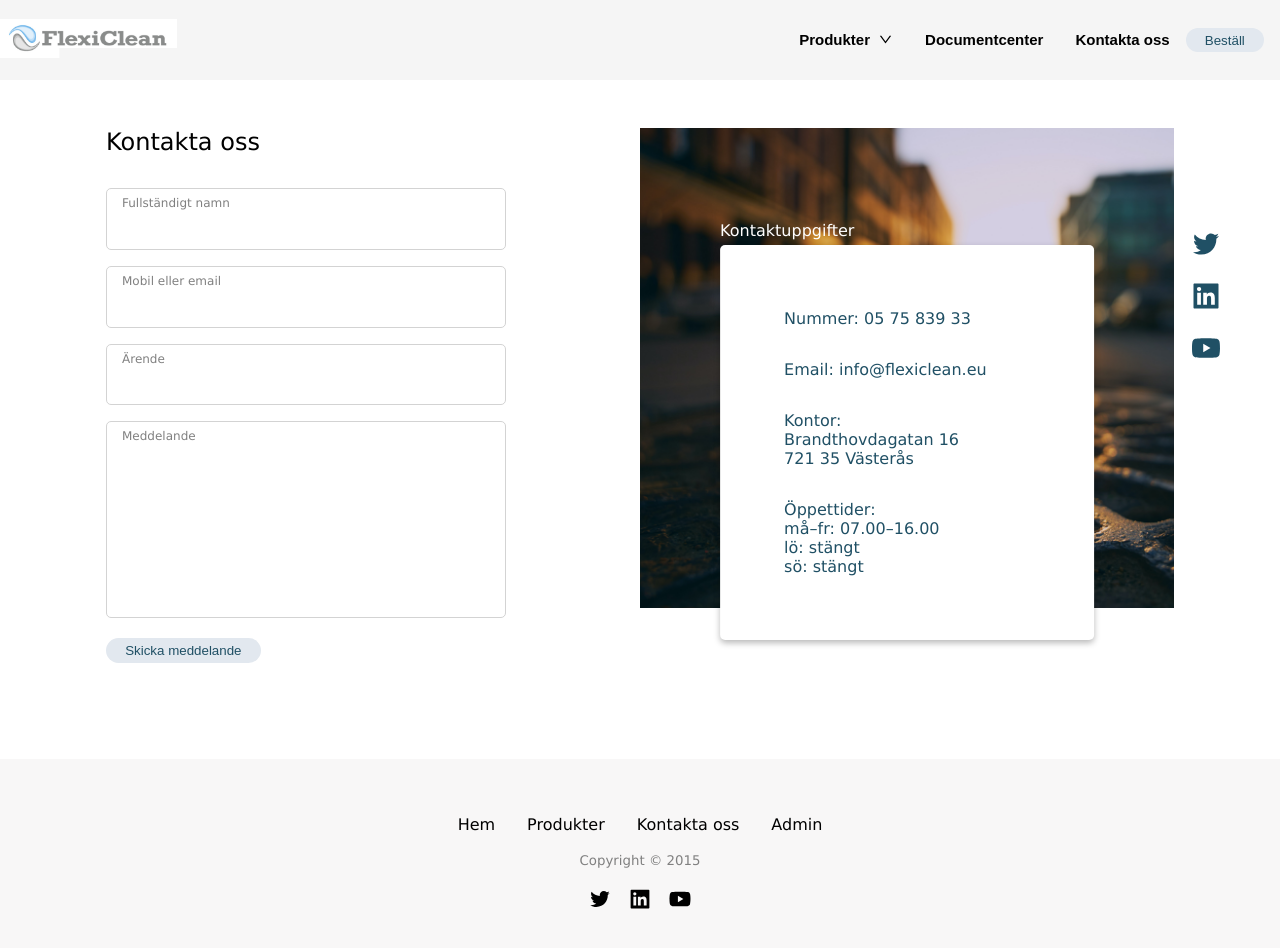
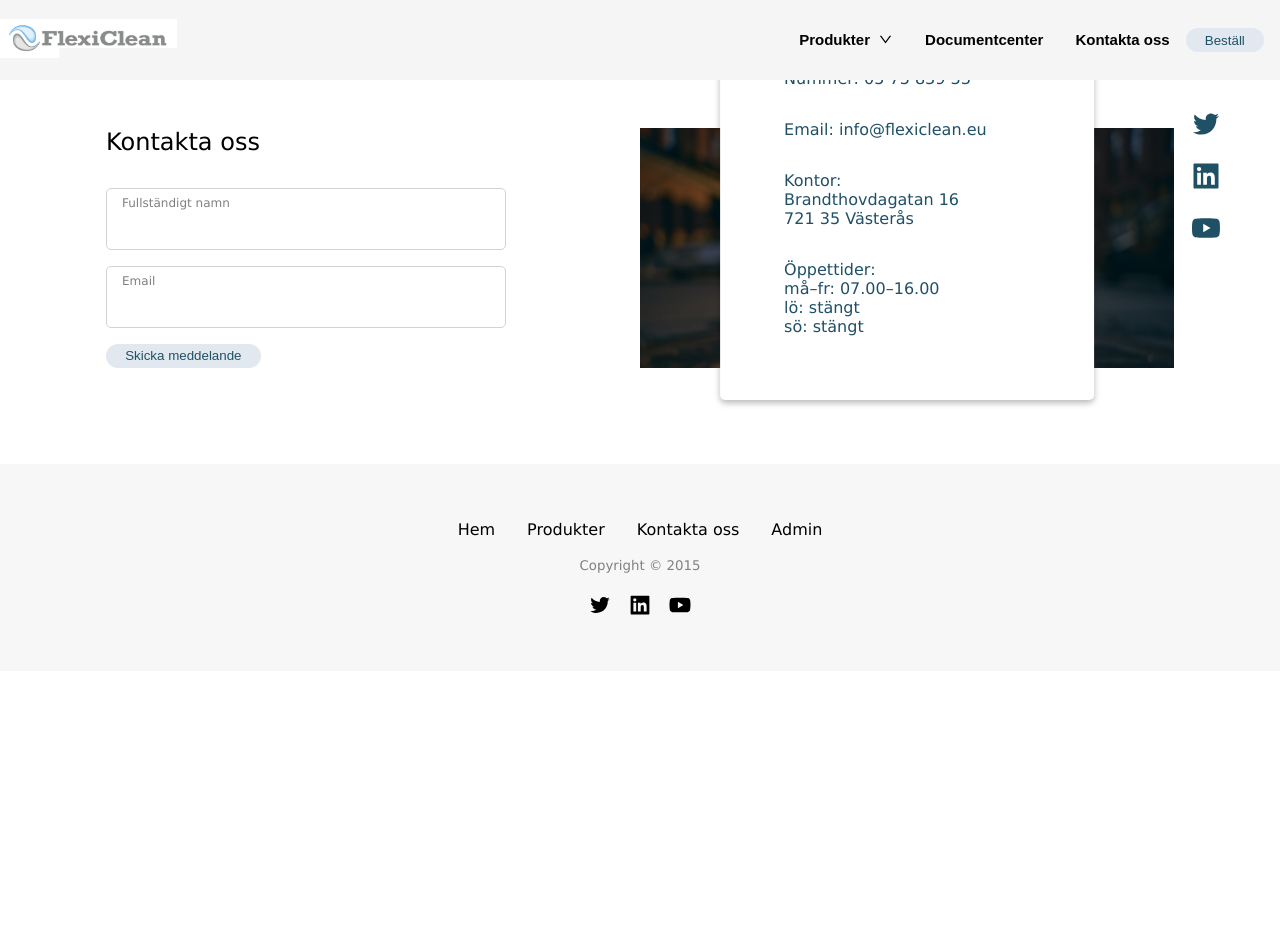
Before and after one commit to saraohman97/flexiclean-update, a React (Create React App) app: page /kontakta-oss in a window 1280 px wide. Shown: the top 948 px of the page. After the commit the page ends 800 px from the top, so only its background shows below. Built offline with nearby package versions, Linux system fonts and the light colour scheme; a web font is replaced by a local one.

Commit message:
Added validation to form

```diff
--- a/src/pages/Contact.js
+++ b/src/pages/Contact.js
@@ -5,28 +5,49 @@ import { AiFillLinkedin } from "react-icons/ai";
 import { AiFillYoutube } from "react-icons/ai";
 import { addMessage } from '../data/api.js';
 
+const Contact = () => {
 
-
-const Contact = () => {
-  const [name, setName] = useState('')
-  const [mobile, setMobile] = useState('')
-  const [subject, setSubject] = useState('')
-  const [body, setBody] = useState('')
-  // const [error, setError] = useState(false)
-
+  const [message, setMessage] = useState({
+    fullName: '',
+    email: ''
+  })
+  const [error, setError] = useState(false)
+  const [success, setSuccess] = useState(false)
 
   const queryClient = useQueryClient()
 
+
   const addMessageMutation = useMutation(addMessage, {
     onSuccess: () => {
-      queryClient.invalidateQueries("messages")
+      queryClient.invalidateQueries('messages')
     }
   })
 
+  const handleChangeInput = (e) => {
+    setMessage({
+      ...message,
+      [e.target.name]: e.target.value
+    })
+  }
+
   const handleSubmit = e => {
-    e.preventDefault()
-    addMessageMutation.mutate({ name, mobile, subject, body })
-    setName(''); setMobile(''); setSubject(''); setBody('')
+    e.preventDefault();
+    console.log(message)
+      if(message.fullName === '' || message.email === '') {
+        setError(true)
+      }
+      else {
+        setError(false)
+        addMessageMutation.mutate({
+          ...message
+        });
+        setMessage({
+          fullName: '',
+          email: ''
+        });
+        setSuccess(true)
+      }
+
   }
 
   return (
@@ -36,19 +57,29 @@ const Contact = () => {
         <div className='input-group'>
           <label htmlFor="name" className='label'>Fullständigt namn</label>
           <input
-            value={name}
-            onChange={(e) => setName(e.target.value)}
+            name='fullName'
+            value={message['fullName']}
+            onChange={handleChangeInput}
             type="text"
             className='input-field'
           />
         </div>
 
         <div className='input-group'>
-          <label htmlFor="text" className='label'>Mobil eller email</label>
-          <input value={mobile} onChange={(e) => setMobile(e.target.value)} type="text" className='input-field' />
+          <label htmlFor="text" className='label'>Email</label>
+          <input
+            name='email'
+            value={message['email']}
+            onChange={handleChangeInput}
+            type="text"
+            className='input-field'
+            />
         </div>
 
-        <div className='input-group'>
+        {error && <p style={{ color: 'red', marginBottom: '1rem' }}>Fälten kan inte vara tomma. </p>}
+        {success && <p style={{ color: 'green', marginBottom: '1rem' }}>Ditt meddelande har skickats. </p>}
+
+        {/* <div className='input-group'>
           <label htmlFor="subject" className='label'>Ärende</label>
           <input value={subject} onChange={(e) => setSubject(e.target.value)} type="subject" className='input-field' />
         </div>
@@ -56,7 +87,7 @@ const Contact = () => {
         <div className='input-group'>
           <label htmlFor="body" className='label'>Meddelande</label>
           <textarea value={body} onChange={(e) => setBody(e.target.value)} name="body" cols="30" rows="10" className='input-field' />
-        </div>
+        </div> */}
         <button type='submit' className='btn btn-gray'>Skicka meddelande</button>
       </form>
 
```
Also changed, not shown: src/App.css (+39 -0 lines).
